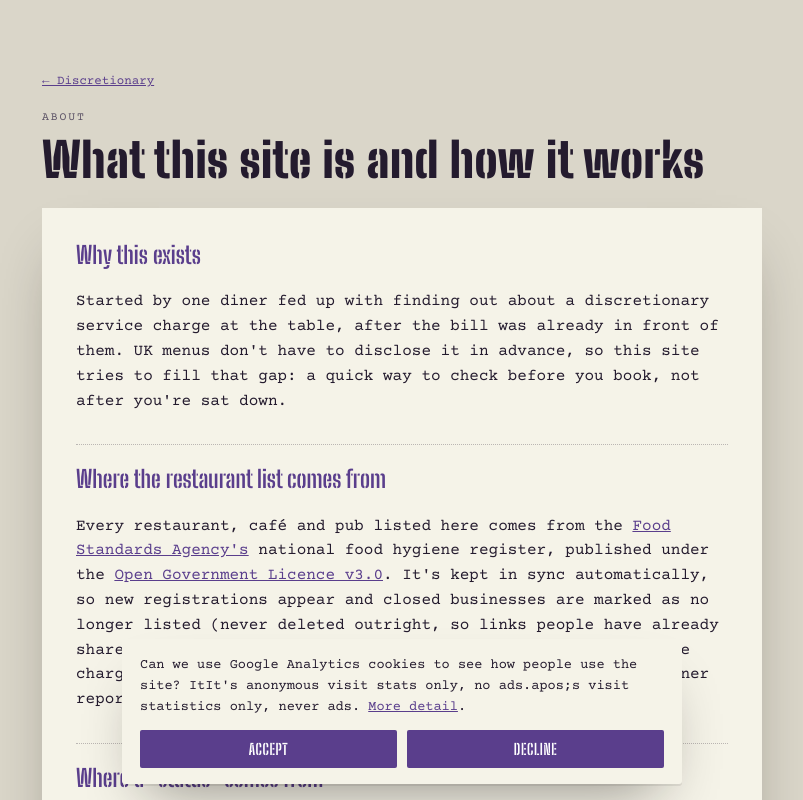
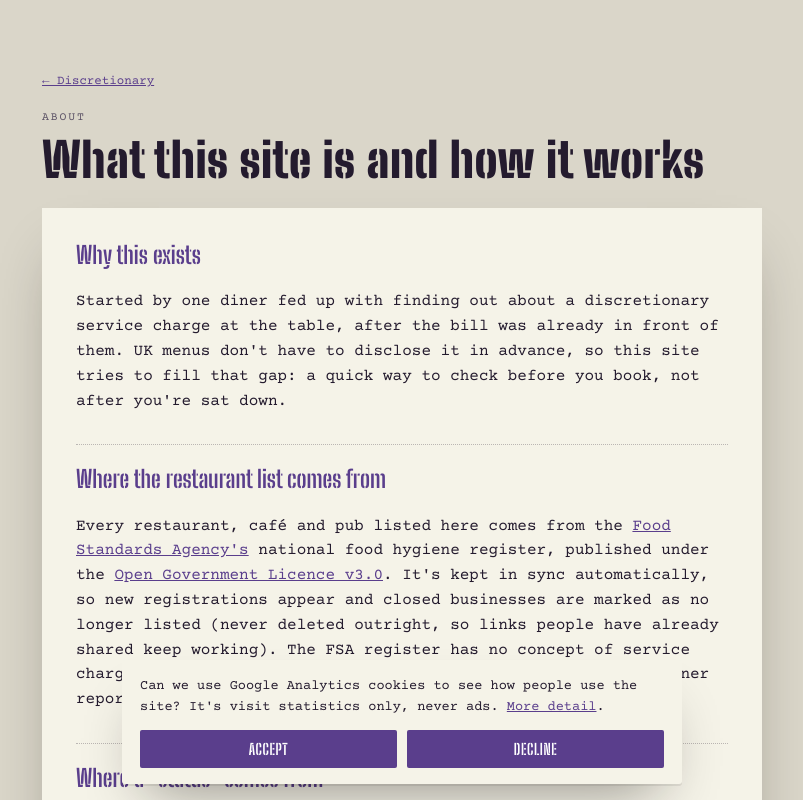
Before and after one commit to thegrumble-lab/do-they-charge-app, a Next.js app: page /about in a window 1280 px wide. Shown: the top 800 px of the page, without its empty margins (238-1041 px from the left). Built offline with nearby package versions, Linux system fonts and the light colour scheme; no server answers.

Commit message:
Fix garbled consent banner copy
Co-Authored-By: Claude Opus 5.5 <noreply@anthropic.com>
Claude-Session: https://claude.ai/code/session_012jEKcaPsj8sSjWiwvEv7ZL

```diff
--- a/src/components/Analytics.tsx
+++ b/src/components/Analytics.tsx
@@ -142,7 +142,7 @@ gtag('config', '${GA_ID}');`}
         >
           <p>
             Can we use Google Analytics cookies to see how people use the
-            site? ItIt&apos;s anonymous visit stats only, no ads.apos;s visit statistics only, never ads.{" "}
+            site? It&apos;s visit statistics only, never ads.{" "}
             <Link href="/privacy#analytics">More detail</Link>.
           </p>
           <div className="consent-actions">
```
